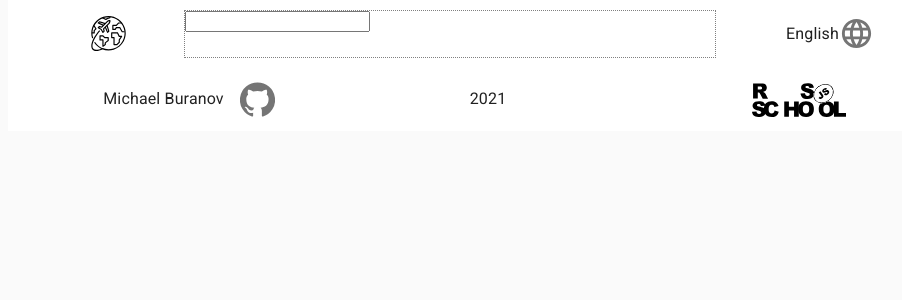
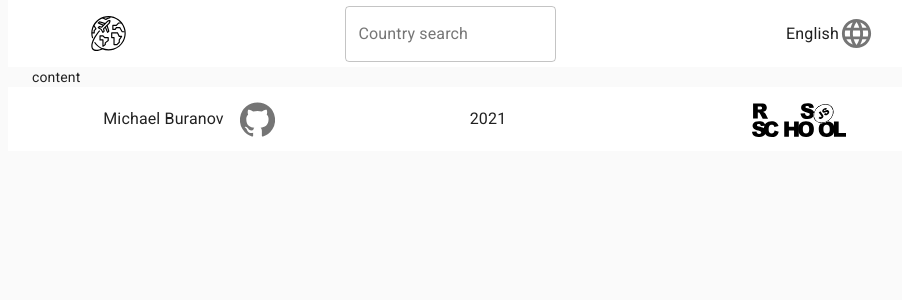
Before and after one commit to michael-916310/travel-app-fe, a React (Create React App) app: page / in a window 1280 px wide. Shown: the top 300 px of the page, without its empty margins (152-1054 px from the left). Built offline with nearby package versions, Linux system fonts and the light colour scheme.

Commit message:
feat: строка поиска в заголовке

```diff
--- a/src/App.tsx
+++ b/src/App.tsx
@@ -1,7 +1,7 @@
 import React from 'react';
 
 import CssBaseline from '@material-ui/core/CssBaseline';
-import MainPage from './pages/mainPage.component';
+import MainPage from './components/mainPage/mainPage.component';
 
 function App() {
   return (
--- a/src/components/footer/footer.component.tsx
+++ b/src/components/footer/footer.component.tsx
@@ -1,10 +1,9 @@
-import React from 'react-dom';
+import React from 'react';
 
 import Container from '@material-ui/core/Container';
 import Grid from '@material-ui/core/Grid';
 import Typography from '@material-ui/core/Typography';
 import Link from '@material-ui/core/Link';
-import { findByLabelText } from '@testing-library/dom';
 
 import { makeStyles, createStyles, Theme } from '@material-ui/core/styles';
 
--- a/src/components/header/header.component.tsx
+++ b/src/components/header/header.component.tsx
@@ -4,6 +4,7 @@ import LanguageList from './header.language.component';
 import Container from '@material-ui/core/Container';
 import Grid from '@material-ui/core/Grid';
 import Link from '@material-ui/core/Link';
+import TextField from '@material-ui/core/TextField';
 
 import { makeStyles, createStyles, Theme } from '@material-ui/core/styles';
 import logoIcon from './around.svg';
@@ -43,8 +44,13 @@ function Header(){
             <img src={logoIcon} alt="logo" />
           </Link>
         </Grid>
-        <Grid item xs={12} sm={7} style={{border:'1px dotted grey', minHeight:"3rem"}}>
-          <input type="text"/>
+        <Grid item xs={12} sm={7} style={{display:"flex"}}>
+          <TextField
+            label="Country search"
+            type="search"
+            //variant="filled"
+            variant="outlined"
+            style={{marginLeft:"auto", marginRight:"auto"}} />
         </Grid>
         <Grid item xs={12} sm={3}>
           <LanguageList/>
--- /dev/null
+++ b/src/components/mainPage/content.component.tsx
@@ -0,0 +1,10 @@
+import React from 'react';
+import Container from '@material-ui/core/Container'
+
+export default function Content(){
+  return (
+    <Container component="main" maxWidth="md">
+      content
+    </Container>
+  )
+}
--- /dev/null
+++ b/src/components/mainPage/mainPage.component.tsx
@@ -0,0 +1,17 @@
+import React from 'react';
+
+import Header from '../header/header.component';
+import Footer from '../footer/footer.component';
+import Content from './content.component';
+
+function MainPage(){
+  return (
+    <React.Fragment>
+      <Header/>
+      <Content/>
+      <Footer/>
+    </React.Fragment>
+  )
+}
+
+export default MainPage;
--- a/src/pages/mainPage.component.tsx
+++ /dev/null
@@ -1,15 +0,0 @@
-import React from 'react-dom';
-
-import Header from '../components/header/header.component';
-import Footer from '../components/footer/footer.component';
-
-function MainPage(){
-  return (
-    <article>
-      <Header/>
-      <Footer/>
-    </article>
-  )
-}
-
-export default MainPage;
```
